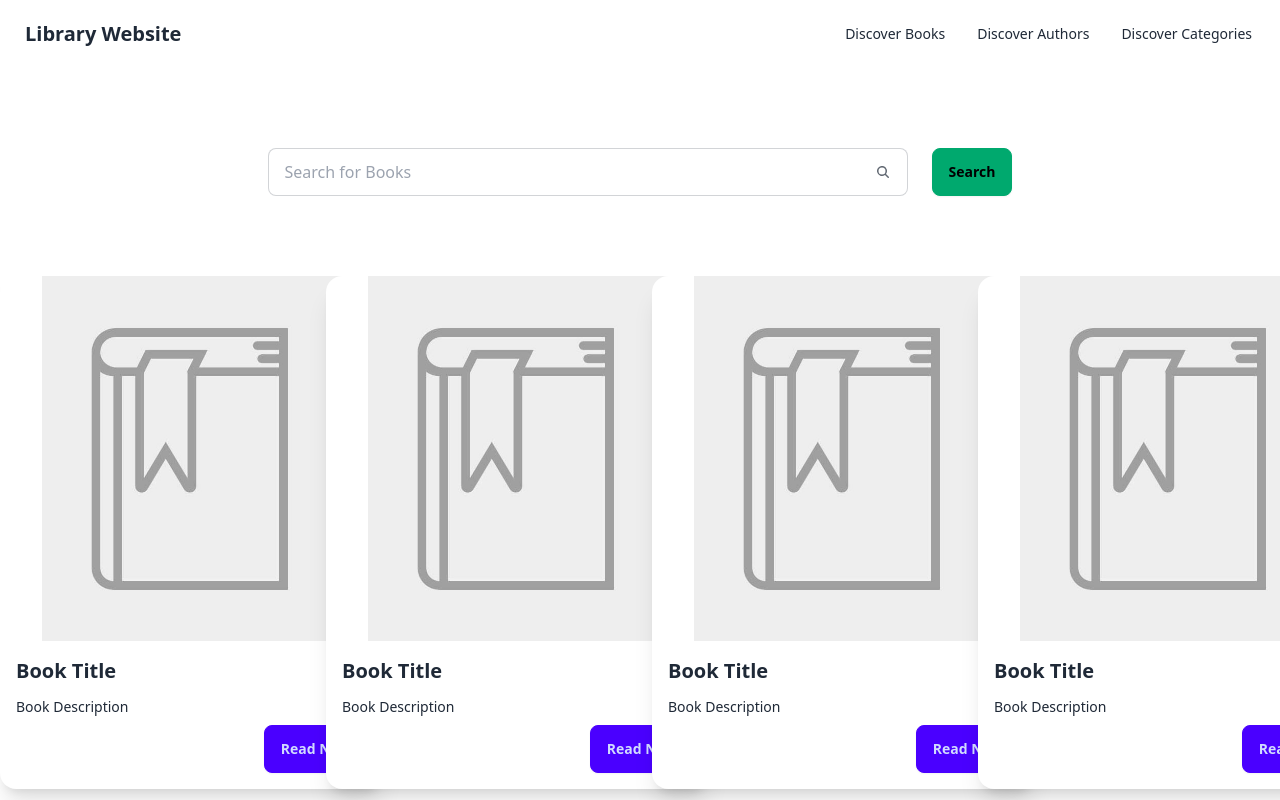
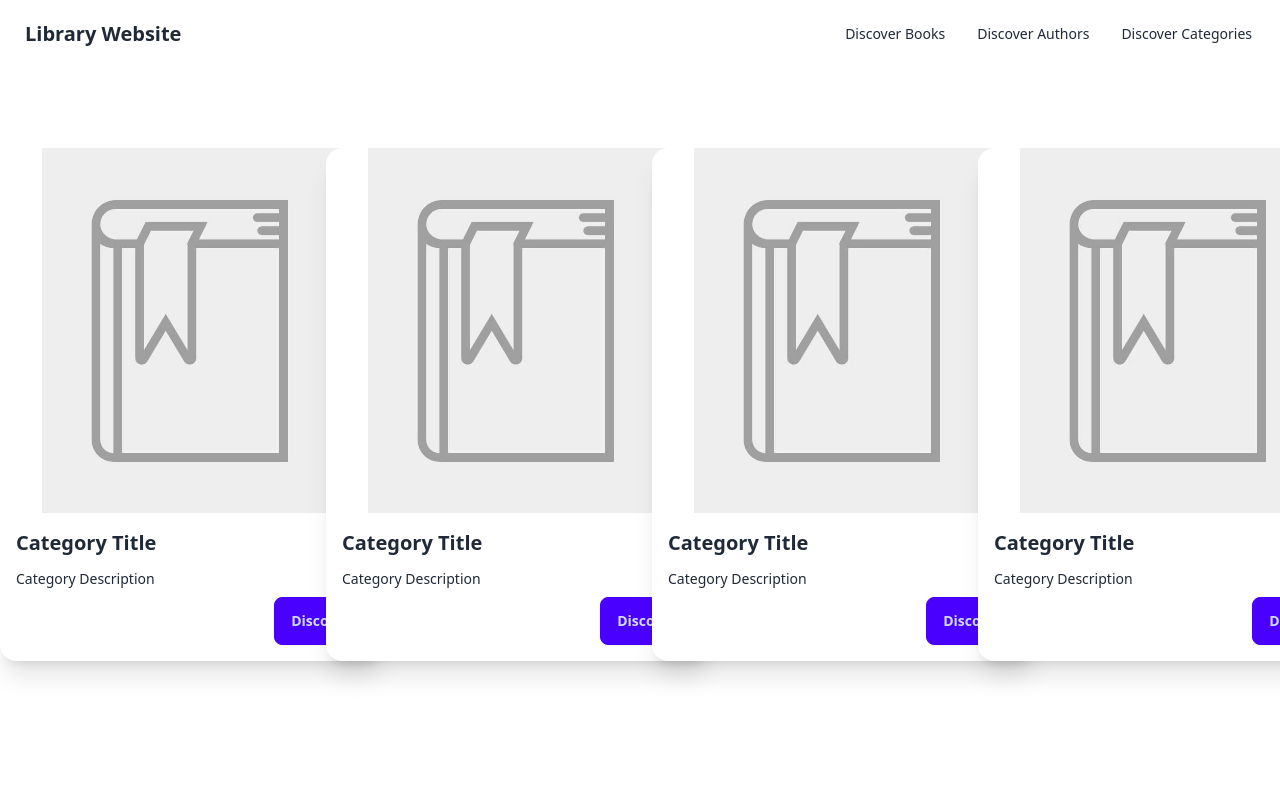
Before and after one commit to Meedux/library-management-system, a Next.js app: page /category in a window 1280 px wide. Shown: the top 800 px of the page. Built offline with nearby package versions, Linux system fonts and the light colour scheme.

Commit message:
did some stuff

```diff
--- /dev/null
+++ b/app/books/[id]/page.tsx
@@ -0,0 +1,16 @@
+"use client";
+
+import React from "react";
+import { useParams } from "next/navigation";
+
+const page = () => {
+  const params = useParams();
+  const { id } = params;
+  return (
+    <>
+
+    </>
+  );
+};
+
+export default page;
--- a/app/books/layout.tsx
+++ b/app/books/layout.tsx
@@ -14,6 +14,7 @@ export default function BookLayout({
 }>) {
   return (
     <div className="container">
+      <Navbar />
       {children}
     </div>
   );
--- a/app/books/page.tsx
+++ b/app/books/page.tsx
@@ -5,7 +5,6 @@ import React from 'react'
 const page = () => {
   return (
     <>
-      <Navbar />
       {/* Search Section */}
       <div className="grid grid-cols-6 gap-4 mt-20">
           <div className="col-span-6">
--- /dev/null
+++ b/app/category/[id]/page.tsx
@@ -0,0 +1,30 @@
+"use client";
+
+import BookCard from "@/components/BookCard";
+import React from "react";
+import { useParams } from "next/navigation";
+
+const page = () => {
+  const params = useParams();
+  const { id } = params;
+  return (
+    <>
+      <div className="grid grid-cols-8 gap-6 mt-20">
+        <div className="col-span-2">
+          <BookCard />
+        </div>
+        <div className="col-span-2">
+          <BookCard />
+        </div>
+        <div className="col-span-2">
+          <BookCard />
+        </div>
+        <div className="col-span-2">
+          <BookCard />
+        </div>
+      </div>
+    </>
+  );
+};
+
+export default page;
--- a/app/category/layout.tsx
+++ b/app/category/layout.tsx
@@ -14,6 +14,7 @@ export default function BookLayout({
 }>) {
   return (
     <div className="container">
+        <Navbar />
       {children}
     </div>
   );
--- a/app/category/page.tsx
+++ b/app/category/page.tsx
@@ -1,48 +1,24 @@
 import BookCard from '@/components/BookCard'
 import Navbar from '@/components/Navbar'
 import React from 'react'
+import CategoryCardLarge from '@/components/CategoryCardLarge'
 
 const page = () => {
   return (
     <>
-      <Navbar />
-      {/* Search Section */}
-      <div className="grid grid-cols-6 gap-4 mt-20">
-          <div className="col-span-6">
-            <div className="flex justify-center items-center">
-              <label className="input w-1/2 input-bordered mr-6 flex items-center gap-2">
-                <input type="text" className="grow" placeholder="Search for Books" />
-                <svg
-                  xmlns="http://www.w3.org/2000/svg"
-                  viewBox="0 0 16 16"
-                  fill="currentColor"
-                  className="h-4 w-4 opacity-70"
-                >
-                  <path
-                    fillRule="evenodd"
-                    d="M9.965 11.026a5 5 0 1 1 1.06-1.06l2.755 2.754a.75.75 0 1 1-1.06 1.06l-2.755-2.754ZM10.5 7a3.5 3.5 0 1 1-7 0 3.5 3.5 0 0 1 7 0Z"
-                    clipRule="evenodd"
-                  />
-                </svg>
-              </label>
-              <button className="btn btn-success">Search</button>
-            </div>
-          </div>
-        </div>
-
         {/* Books Section */}
         <div className="grid grid-cols-8 gap-6 mt-20">
           <div className="col-span-2">
-            <BookCard />
+            <CategoryCardLarge />
           </div>
           <div className="col-span-2">
-            <BookCard />
+            <CategoryCardLarge />
           </div>
           <div className="col-span-2">
-            <BookCard />
+            <CategoryCardLarge />
           </div>
           <div className="col-span-2">
-            <BookCard />
+            <CategoryCardLarge />
           </div>
         </div>
     </>
--- a/components/CategoryCardLarge.tsx
+++ b/components/CategoryCardLarge.tsx
@@ -1,9 +1,29 @@
+import Image from 'next/image';
+import Link from 'next/link';
 import React from 'react'
 
 const CategoryCardLarge = () => {
-  return (
-    <div>CategoryCardLarge</div>
-  )
+    return (
+        <>
+          <div className="card card-compact bg-base-100 w-96 shadow-xl">
+            <figure>
+              <Image
+                src="/book-cover-placeholder.jpg"
+                alt="Cover"
+                width={300}
+                height={400}
+              />
+            </figure>
+            <div className="card-body">
+              <h2 className="card-title">Category Title</h2>
+              <p>Category Description</p>
+              <div className="card-actions justify-end">
+                <Link href={"/category/16"} className="btn btn-primary">Discover</Link>
+              </div>
+            </div>
+          </div>
+        </>
+      );
 }
 
 export default CategoryCardLarge
```
